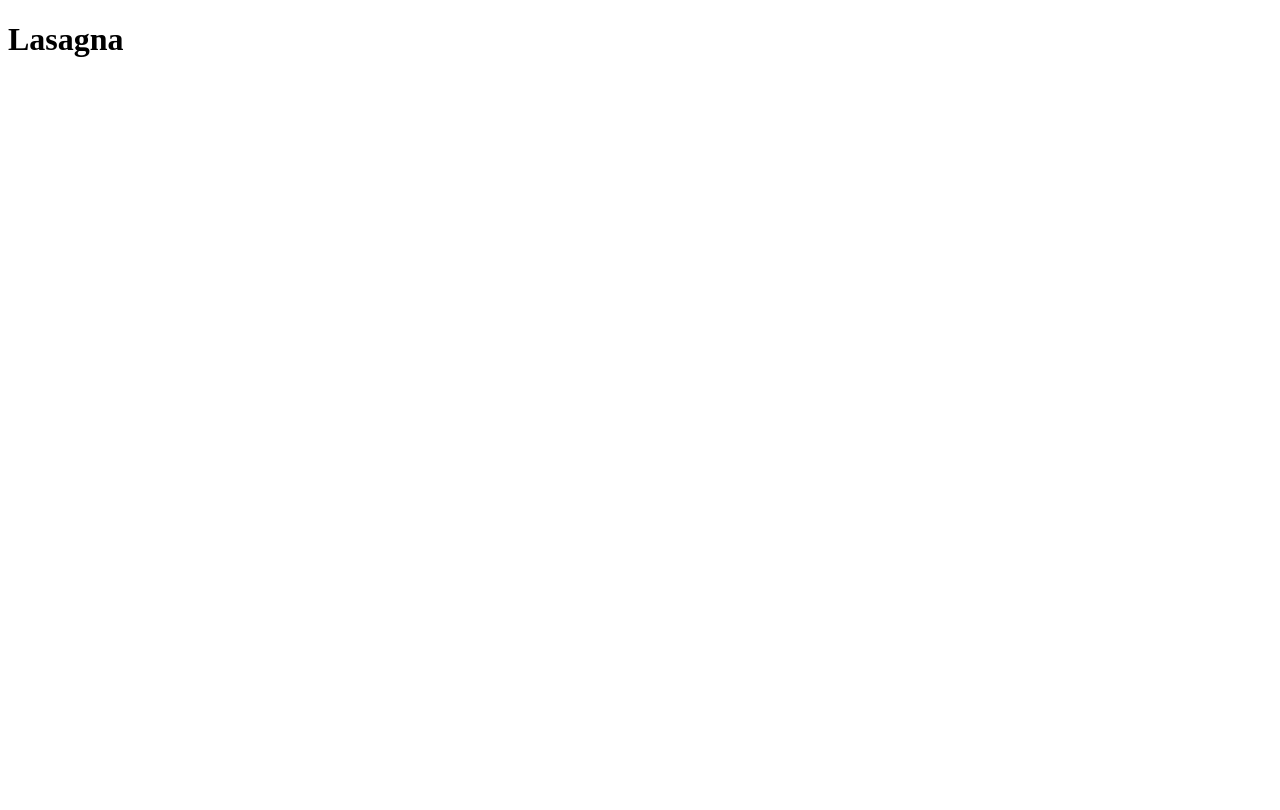
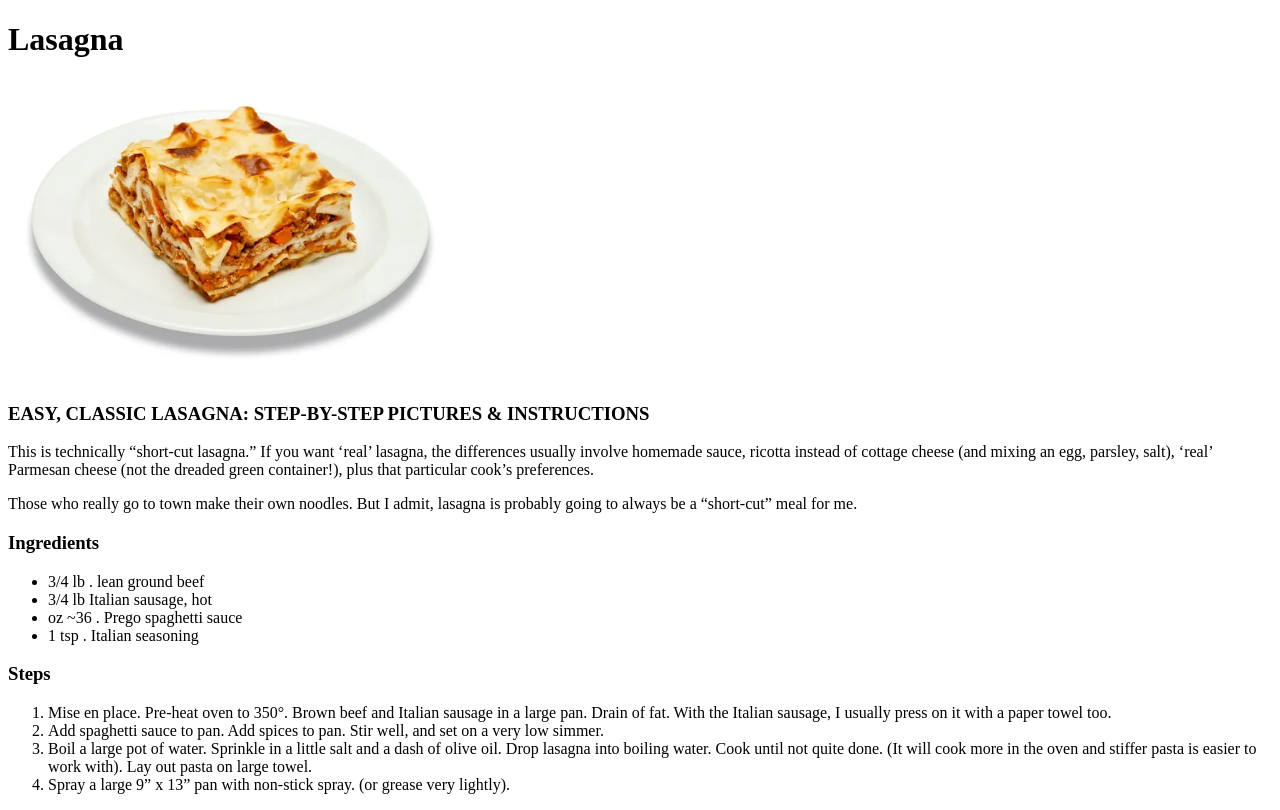
Before and after one commit to mewshu/odin-recipes, a plain HTML site: page recipes/lasagna.html in a window 1280 px wide. Drawn offline with Linux system fonts and the light colour scheme.

Commit message:
added new recipes

```diff
--- a/recipes/lasagna.html
+++ b/recipes/lasagna.html
@@ -6,6 +6,29 @@
     <title>Odin Recipes</title>
 </head>
 <body>
-    <h1>Lasagna</h1>
-</body>
-</html>
+    <h1>
+        Lasagna
+    </h1>
+    <img src="../images/lasagna.webp" alt="picture of lasagna" height="300">
+    <h3>
+        EASY, CLASSIC LASAGNA: STEP-BY-STEP PICTURES & INSTRUCTIONS
+    </h3>
+    <p>This is technically “short-cut lasagna.” If you want ‘real’ lasagna, the differences usually involve homemade sauce, ricotta instead of cottage cheese (and mixing an egg, parsley, salt), ‘real’ Parmesan cheese (not the dreaded green container!), plus that particular cook’s preferences.</p>
+    <p>Those who really go to town make their own noodles. But I admit, lasagna is probably going to always be a “short-cut” meal for me.</p>
+    <h3>Ingredients</h3>
+    <ul>
+        <li>3/4 lb . lean ground beef</li>
+        <li>3/4 lb Italian sausage, hot</li>
+        <li> oz ~36 . Prego spaghetti sauce</li>
+        <li>1 tsp . Italian seasoning</li>
+    </ul>
+    <h3>Steps</h3>
+    <ol>
+        <li>Mise en place. Pre-heat oven to 350°. Brown beef and Italian sausage in a large pan. Drain of fat. With the Italian sausage, I usually press on it with a paper towel too.</li>
+        <li>Add spaghetti sauce to pan. Add spices to pan. Stir well, and set on a very low simmer.</li>
+        <li> Boil a large pot of water. Sprinkle in a little salt and a dash of olive oil. Drop lasagna into boiling water. Cook until not quite done. (It will cook more in the oven and stiffer pasta is easier to work with). Lay out pasta on large towel.</li>
+        <li>Spray a large 9” x 13” pan with non-stick spray. (or grease very lightly).
+        </li>
+    </ol>
+    </body>
+    </html>
```
Also changed, not shown: index.html (+4 -1 lines), recipes/pizza.html (added, +24 -0 lines), images/lasagna.webp (added), images/pizza.webp (added).
